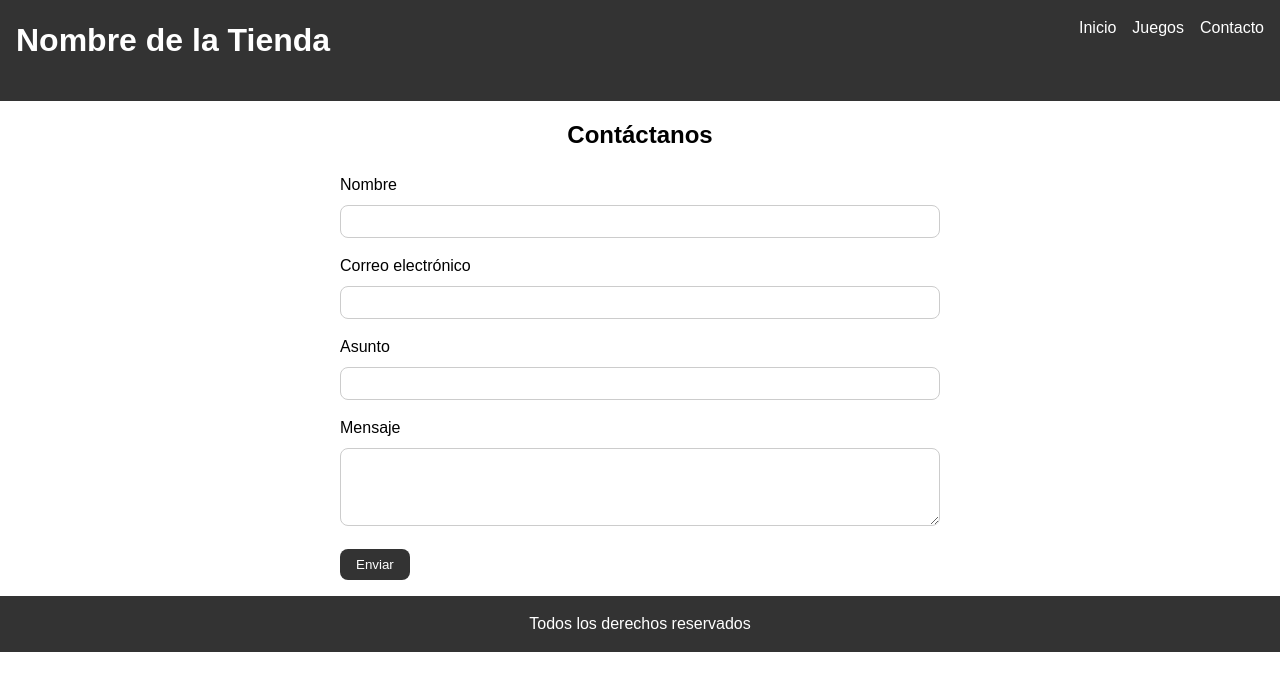
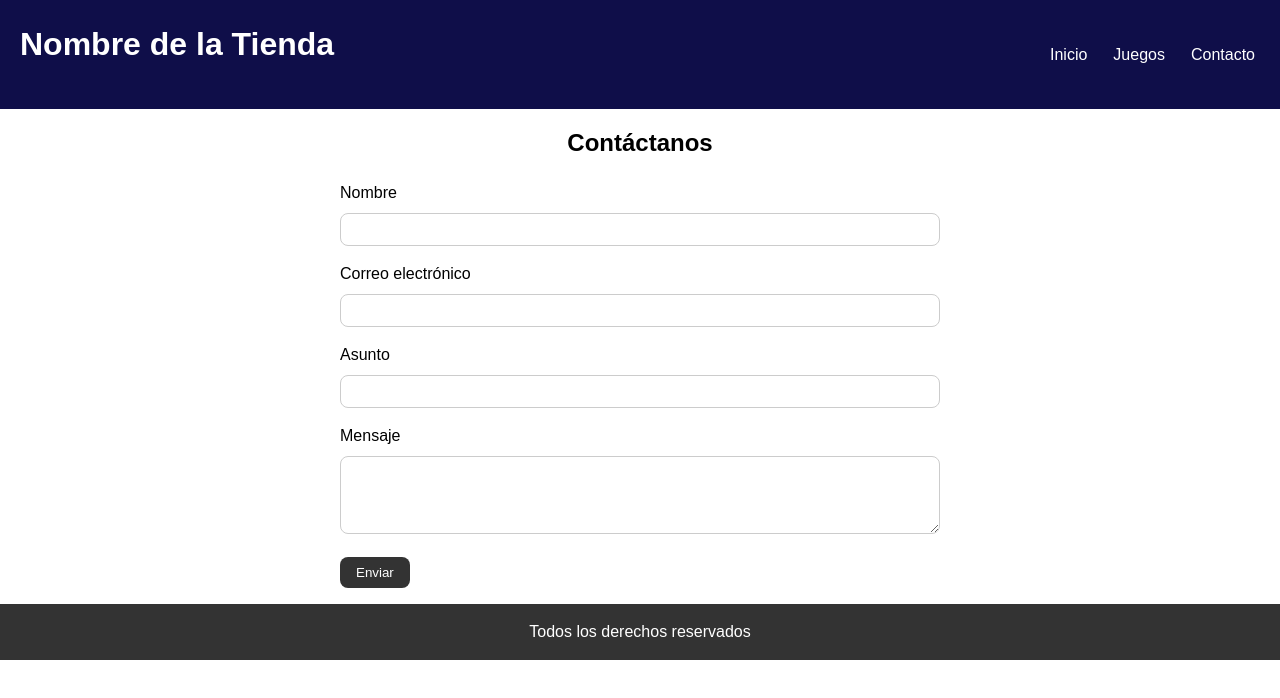
Before and after one commit to gabrielPelegri/Ironhack, a plain HTML site: page contacto.html in a window 1280 px wide. Drawn offline with Linux system fonts and the light colour scheme.

Commit message:
cambios en css

```diff
--- a/contacto.css
+++ b/contacto.css
@@ -18,11 +18,12 @@ body {
   }
 
   header {
-    background-color: #333;
+    background-color: #0f0e49;
     color: #fff;
+    padding: 20px;
     display: flex;
+    align-items: center;
     justify-content: space-between;
-    padding: 1rem;
   }
 
   nav ul {
@@ -36,12 +37,15 @@ body {
   nav a {
     color: #fff;
     text-decoration: none;
+    padding: 5px;
+    border-radius: 5px;
+    transition: all 0.3s ease-in-out;
   }
 
   nav a:hover {
-    text-decoration: underline;
+    background-color: #fff;
+    color: #444;
   }
-
   main {
     display: flex;
     flex-direction: column;
--- a/index.css
+++ b/index.css
@@ -7,6 +7,7 @@ header {
   align-items: center;
   justify-content: space-between;
 }
+
 
   nav ul {
     display: flex;
--- a/juegos.css
+++ b/juegos.css
@@ -1,19 +1,19 @@
 
 
-/* Reset de los valores predeterminados */
+
 * {
 	box-sizing: border-box;
 	margin: 0;
 	padding: 0;
 }
 
-/* Fondo de la página */
+
 body {
 	font-family: Arial, sans-serif;
 	background-color: #f2f2f2;
 }
 
-/* Estilo del encabezado */
+
 header {
 	background-color: #0f0e49;
 	color: #fff;
```
Lines whose indentation alone changed are shown as unchanged.
